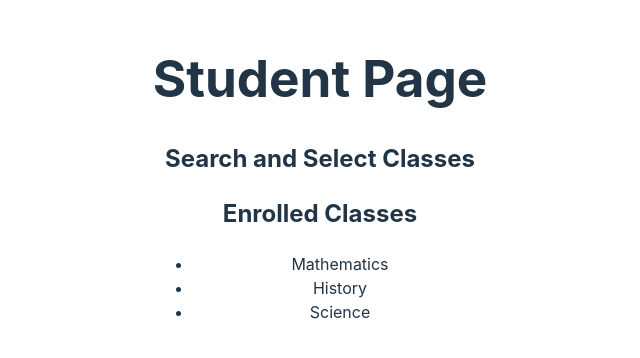
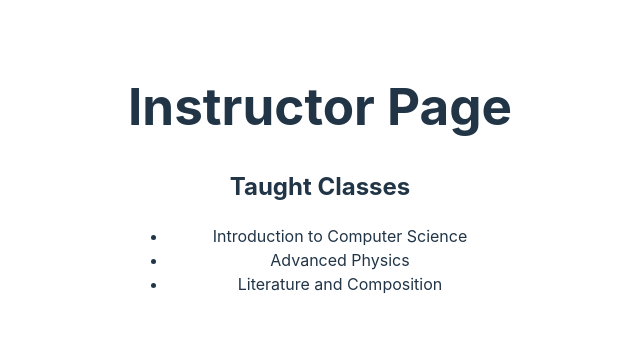
Before and after one commit to Edward-Vong/studentManagement, a React (Vite) app in the folder client/: page / in a window 1280 px wide. Shown: the part 222-580 px from the top of the page, without its empty margins (320-960 px from the left). Built offline with nearby package versions, Linux system fonts and the light colour scheme.

Commit message:
just something random for the instructor's page

```diff
--- a/client/src/App.jsx
+++ b/client/src/App.jsx
@@ -8,13 +8,12 @@ import StudentPage from './components/StudentPage';
 import InstructorPage from './components/InstructorPage';
 
 
-
 function App() {
   const [count, setCount] = useState(0)
 
   return (
     <div>
-      <StudentPage />
+      <InstructorPage />
     </div>
   );
 };
--- a/client/src/components/InstructorPage.jsx
+++ b/client/src/components/InstructorPage.jsx
@@ -0,0 +1,46 @@
+import React, { useState, useEffect } from 'react';
+
+const InstructorPage = () => {
+  // State for the classes the instructor is teaching
+  const [taughtClasses, setTaughtClasses] = useState([]);
+
+  // Effect to fetch classes taught by the instructor from the database
+  useEffect(() => {
+    // Assuming you have a function to fetch classes taught by the instructor from your backend
+    fetchTaughtClasses()
+      .then(classes => setTaughtClasses(classes))
+      .catch(error => console.error('Error fetching taught classes:', error));
+  }, []);
+
+  // Function to fetch classes taught by the instructor from the database
+  const fetchTaughtClasses = async () => {
+    // Fetch taught classes from your backend
+    // Example fetch code:
+    // const response = await fetch('/api/taught-classes');
+    // const data = await response.json();
+    // return data;
+
+
+    return [
+      { id: 1, name: 'Introduction to Computer Science' },
+      { id: 2, name: 'Advanced Physics' },
+      { id: 3, name: 'Literature and Composition' }
+    ];
+  };
+
+  return (
+    <div>
+      <h1>Instructor Page</h1>
+      <div>
+        <h2>Taught Classes</h2>
+        <ul>
+          {taughtClasses.map((cls) => (
+            <li key={cls.id}>{cls.name}</li>
+          ))}
+        </ul>
+      </div>
+    </div>
+  );
+};
+
+export default InstructorPage;
```
